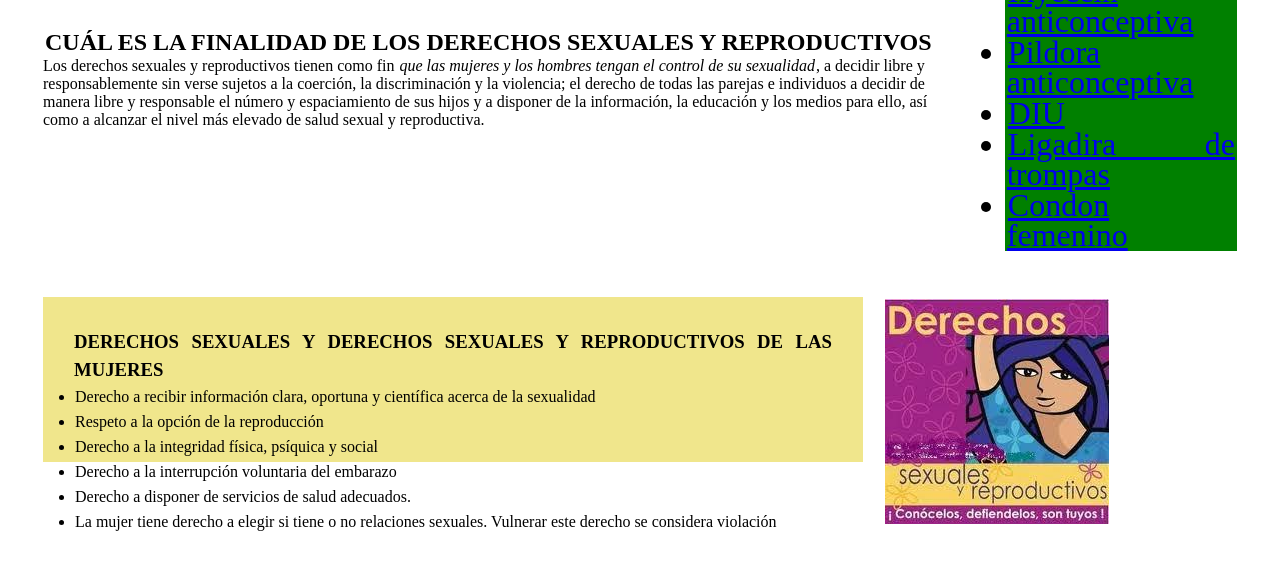
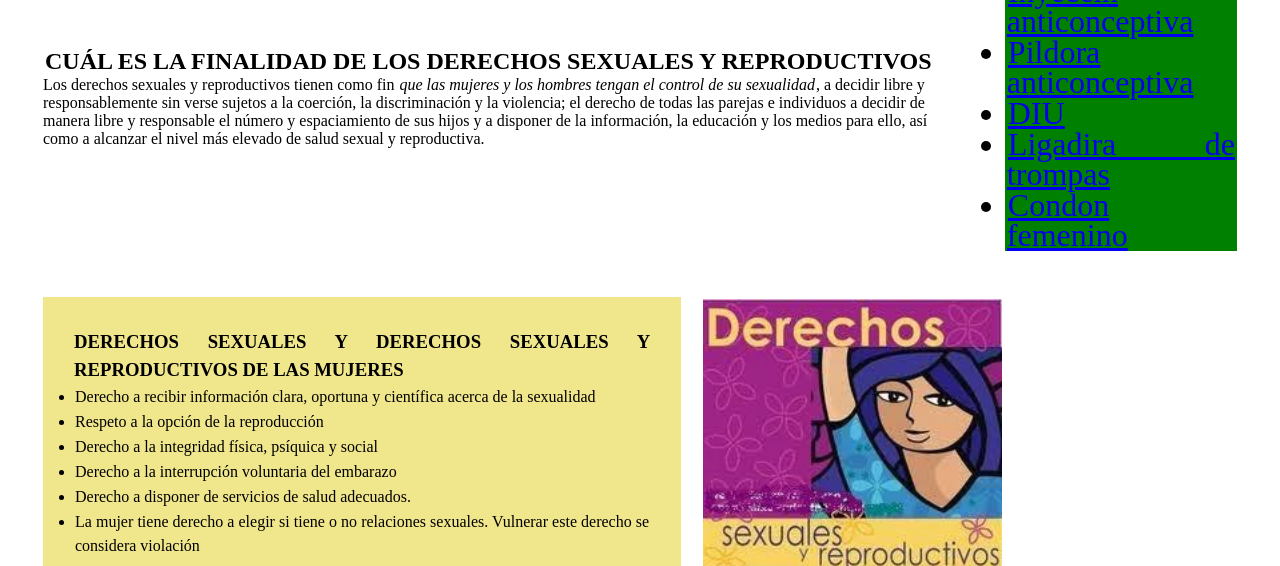
Before and after one commit to jackDestripador/MWT1A1_DerechosSexualesyReproductivos, a website: page HTML/index.html in a window 1280 px wide. Shown: the part 769-1335 px from the top of the page. Drawn offline with Linux system fonts and the light colour scheme.

Commit message:
salto de pagina

```diff
--- a/HTML/css/style.css
+++ b/HTML/css/style.css
@@ -73,6 +73,8 @@ nav li:hover>ul {
 .seccion-2 {
 	padding: 20px;
 	display: flex;
+	width: 80%;
+	height: 120%;
 }
 
 .img {
@@ -132,7 +134,7 @@ nav li:hover>ul {
 background-color: khaki;
 
 	width: 820px;
-	height: 165px;
+	height: 300px;
 
 	display: inline;
 
@@ -141,7 +143,7 @@ background-color: khaki;
 
 .interno-2b {
 	margin: 0px 20px;
-
+	height: 300px;
 	line-height: 1.5;
 
 }
--- a/HTML/index.html
+++ b/HTML/index.html
@@ -118,6 +118,7 @@
                         ello, implica no sólo debates, sino también acciones que respalden los Derechos que como
                         ciudadanos,
                         hombres o mujeres necesitan para mejorar su calidad de vida y de toma de decisiones”</P>
+                        <br>
 
                 </blockquote>
                 <cite>
@@ -182,7 +183,7 @@
                 </ul>
             </div>
             <div class="interno-2B">
-                <img src="img/lista.jpeg">
+                <img src="img/lista.jpeg" height= "300px">
 
 
             </div>
```
